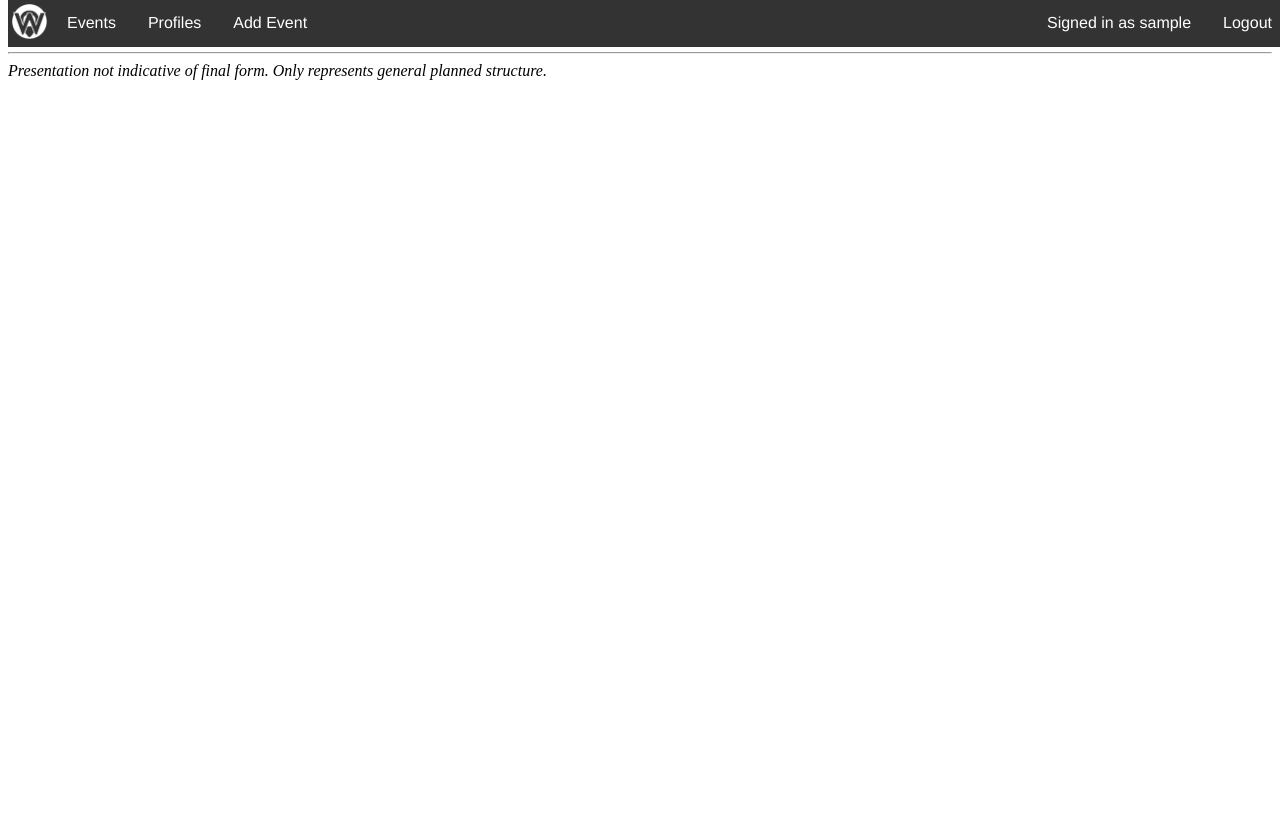
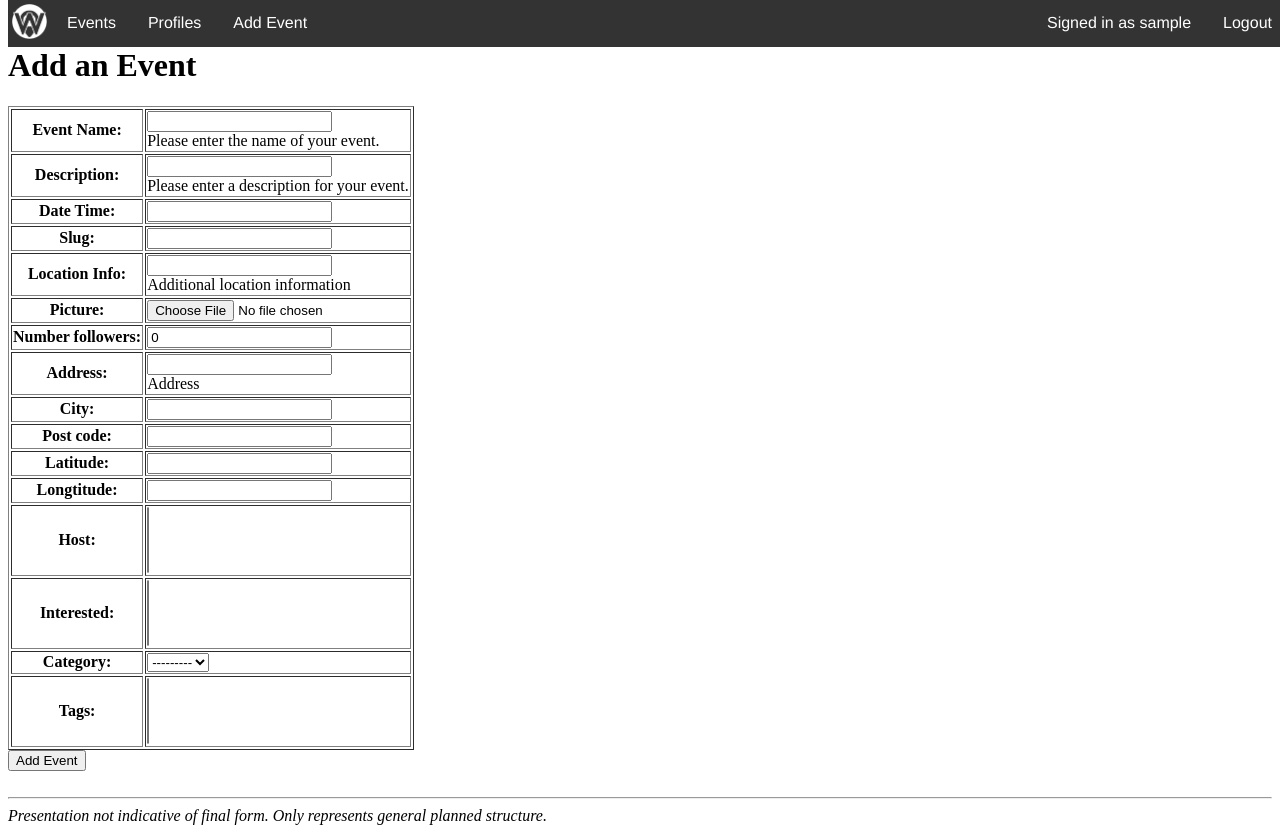
Before and after one commit to Lindronics/wad2_group_project, a Django app: page /event/add in a window 1280 px wide. Before the commit the page ends 80 px from the top, so only its background shows below. Run offline with Django 3.2, Linux system fonts and the light colour scheme; the visitor is signed in with stand-in values (Sample User, id 1); data that the repository does not hold is empty.

Commit message:
made a VERY UNFORMATTED add event page

```diff
--- a/project_whats_on/templates/whats_on_dot_com/add_event.html
+++ b/project_whats_on/templates/whats_on_dot_com/add_event.html
@@ -1,5 +1,32 @@
 {% extends 'whats_on_dot_com/base.html' %}
 
-{% block title_block %}
-    What's On - Add an Event
-{% endblock %}
+{% load staticfiles %}
+
+
+	{% block title_block %}
+		Add Event
+	{% endblock %}
+
+	{% block body_block%}
+		{% if user.is_authenticated %}
+			<h1>Add an Event</h1>
+			<div>
+		 		{% if error %}
+        				<p style="color: red;">
+            					ERROR MESSAGE
+       					</p>
+    				{% endif %}
+			</div>
+			<div>
+			<table border="1">
+				<form id="NewEventForm" method="post" action="/whats_on_dot_com/add_event/">
+					{% csrf_token %}
+					{{ form.as_table }}
+				</form>
+			</table>
+				<input type="submit" name="submit" value="Add Event" />
+			</div>
+		{% else %}
+			You must log in to add an event
+		{% endif %}
+	{% endblock %}
--- a/project_whats_on/whats_on_dot_com/forms.py
+++ b/project_whats_on/whats_on_dot_com/forms.py
@@ -8,12 +8,12 @@ from django.contrib.auth.models import User
 
 # Used for creating a new event
 class NewEventForm(forms.ModelForm):
-    name = forms.CharField(max_length=128, help_text="Please enter the name of your event.")
-    description = forms.CharField(max_length=1024, help_text="Please enter a description for your event.")
-    date_time = forms.DateTimeField()
-    address = forms.CharField(max_length=128, help_text="Address")
-    location_info = forms.CharField(max_length=128, help_text="Additional location information")
-    event_picture = forms.ImageField()
+    name = forms.CharField(label = 'Event Name', max_length=128, help_text="Please enter the name of your event.")
+    description = forms.CharField(label = 'Description', max_length=1024, help_text="Please enter a description for your event.")
+    date_time = forms.DateTimeField(label = 'Date Time', )
+    address = forms.CharField(label = 'Address', max_length=128, help_text="Address")
+    location_info = forms.CharField(label = 'Location Info', max_length=128, help_text="Additional location information")
+    event_picture = forms.ImageField(label = 'Picture', )
 
     # TODO implement selecting hosts, category, tags when creating event
     # ideally in a dropdown menu
```
